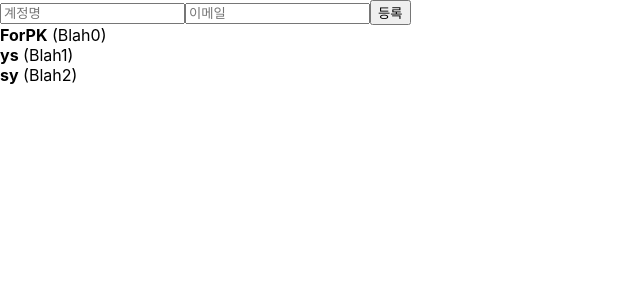
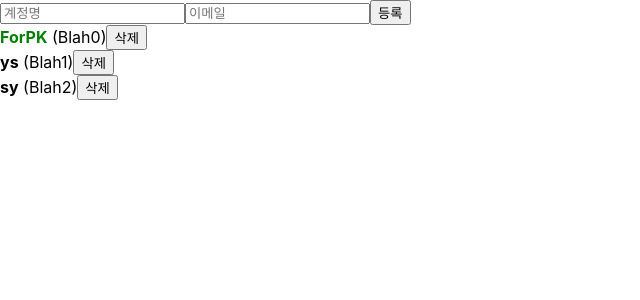
Before and after one commit to ForPK/TIL, a React (Create React App) app: page / in a window 1280 px wide. Shown: the top 300 px of the page, without its empty margins (0-640 px from the left). Built offline with nearby package versions, Linux system fonts and the light colour scheme.

Commit message:
배열항목에 제거/추가하기

```diff
--- a/src/App.js
+++ b/src/App.js
@@ -23,19 +23,22 @@ function App() {
       id: 1,
       username: "ForPK",
       email: "Blah0",
+      active: true,
     },
     {
       id: 2,
       username: "ys",
       email: "Blah1",
+      active: false,
     },
     {
       id: 3,
       username: "sy",
       email: "Blah2",
+      active: false,
     },
   ]);
-  // 배열에 값을 추가하려면 push splice sort 사용 x
+  // 배열에 값을 추가하려면 push splice sort 사용 x 업데이트안됨
   // 꼭 사용을 해야한다면 배열을 한 번 복사하기
   // 기존의 배열을 바꾸지 않으면서 새로운 배열을 만들면서
   //거기에 변화를 주는 방식으로 구현을 해줘야함
@@ -60,6 +63,20 @@ function App() {
     nextId.current += 1;
   };
 
+  const onRemove = (id) => {
+    // user.id 가 파라미터로 일치하지 않는 원소만 추출해서 새로운 배열을 만듬
+    // = user.id 가 id 인 것을 제거함
+    setUsers(users.filter((user) => user.id !== id));
+  };
+
+  const onToggle = (id) => {
+    setUsers(
+      users.map((user) =>
+        user.id === id ? { ...user, active: !user.active } : user
+      )
+    );
+  };
+
   return (
     <>
       <CreateUser
@@ -68,7 +85,7 @@ function App() {
         onChange={onChange}
         onCreate={onCreate}
       />
-      <UserList users={users} />
+      <UserList users={users} onRemove={onRemove} onToggle={onToggle} />
     </>
   );
 }
--- a/src/UserList.js
+++ b/src/UserList.js
@@ -1,52 +1,36 @@
 import React from "react";
 
-function User({ user }) {
+function User({ user, onRemove, onToggle }) {
+  const { username, email, id, active } = user;
   return (
     <div>
-      <b>{user.username}</b> <span>({user.email})</span>
+      <b
+        style={{
+          color: active ? "green" : "black",
+          cursor: "pointer",
+        }}
+        onClick={() => onToggle(id)}
+      >
+        {username}
+      </b>
+      &nbsp;
+      <span>({email})</span>
+      <button onClick={() => onRemove(id)}>삭제</button>
     </div>
   );
 }
 
-function UserList() {
-  const users = [
-    {
-      id: 1,
-      username: "ForPK",
-      email: "Blah0",
-    },
-    {
-      id: 2,
-      username: "ys",
-      email: "Blah1",
-    },
-    {
-      id: 3,
-      username: "sy",
-      email: "Blah2",
-    },
-  ];
-
+function UserList({ users, onRemove, onToggle }) {
   return (
-    // 같은 걸 세 개 써야하니깐 컴포넌트로
-    // <div>
-    //   <b>{user[0].username}</b> <span>({users[0].email})</span>
-    // </div>
-    // <div>
-    //     <b>{user[1].username}</b> <span>({users[1].email})</span>
-    // </div>
-    // <div>
-    //     <b>{user[2].username}</b> <span>({users[2].email})</span>
-    // </div>
     <div>
-      {/* <User user={users[0]} />
-      <User user={users[1]} />
-      <User user={users[2]} /> */}
-
       {users.map((user) => (
-        <User user={user} key={user.id} />
+        <User
+          user={user}
+          key={user.id}
+          onRemove={onRemove}
+          onToggle={onToggle}
+        />
       ))}
-      {/* 키 값을 index로 줄 순 있지만 비효율적 */}
     </div>
   );
 }
```
